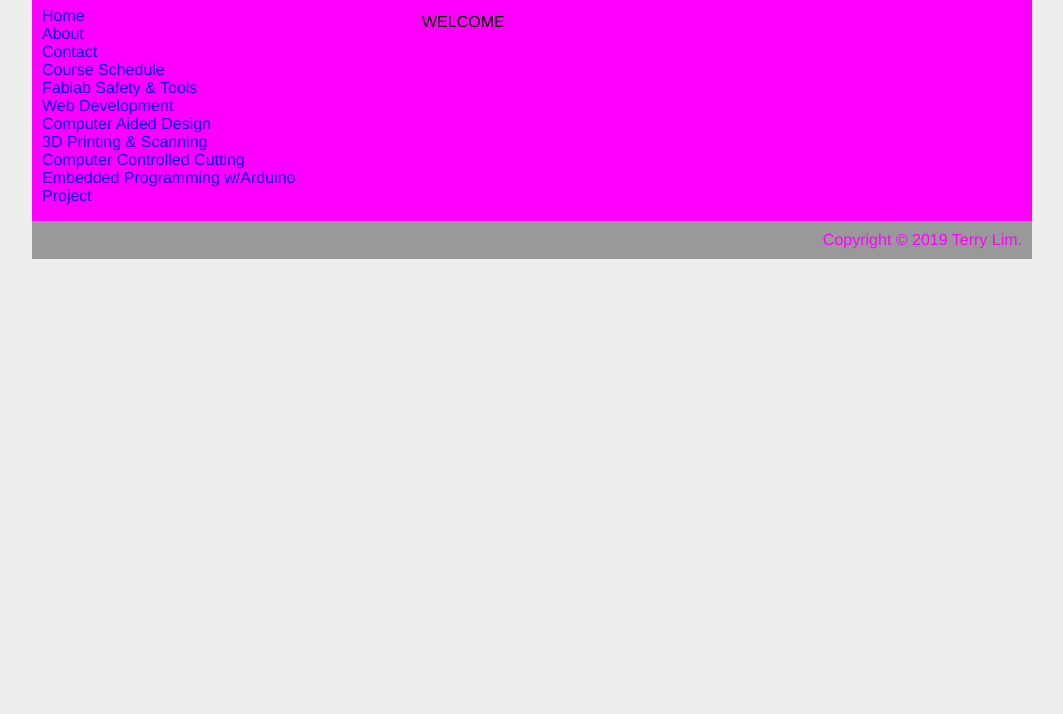
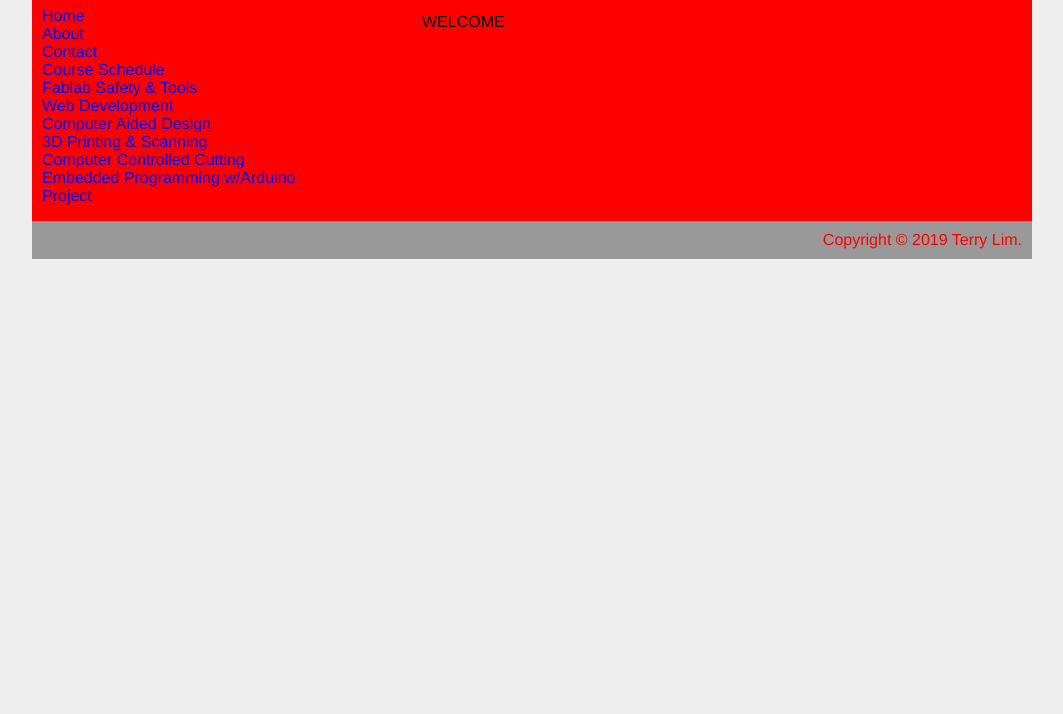
Before and after one commit to Terry3609/Dfab-Web, a plain HTML site: page index.html in a window 1280 px wide. Shown: the part 86-800 px from the top of the page, without its empty margins (108-1171 px from the left). Drawn offline with Linux system fonts and the light colour scheme.

Commit message:
Update Style.css

```diff
--- a/Style.css
+++ b/Style.css
@@ -13,7 +13,7 @@ H1, H2, H3 {
 }
 
 #Container{
-	Background-Color: magenta;
+	Background-Color: red;
 	Width:1000px;
 	Margin-Left: Auto;
 	Margin-Right: Auto;
@@ -53,6 +53,6 @@ H1, H2, H3 {
 	Clear:Both;
 	Padding: 10px;
 	Background-Color: #999999;
-	color: Magenta;
+	color: red;
 	Text-align: Right;
 }
```
